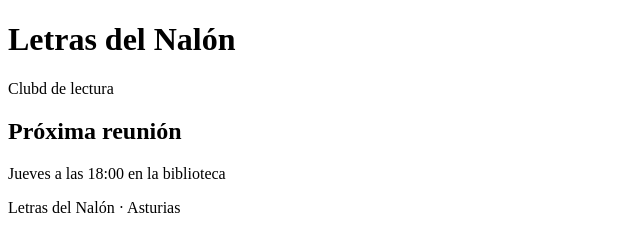
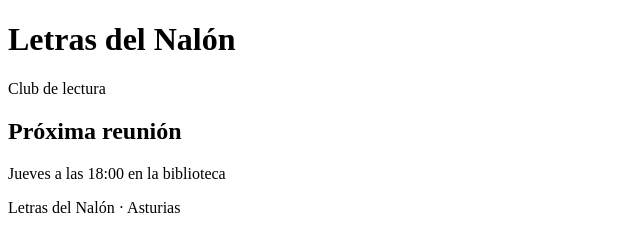
Before and after one commit to Luis-Cabal/club-lectura, a plain HTML site: page index.html in a window 1280 px wide. Shown: the full height of the page, 0-640 px from the left. Drawn offline with Linux system fonts and the light colour scheme.

Commit message:
Fix typo in paragraph about reading club

```diff
--- a/index.html
+++ b/index.html
@@ -9,7 +9,7 @@
 <body>
 
 <h1>Letras del Nalón</h1>
-<p>Clubd de lectura</p>
+<p>Club de lectura</p>
 
 <h2>Próxima reunión</h2>
 <p>Jueves a las 18:00 en la biblioteca</p>
```
